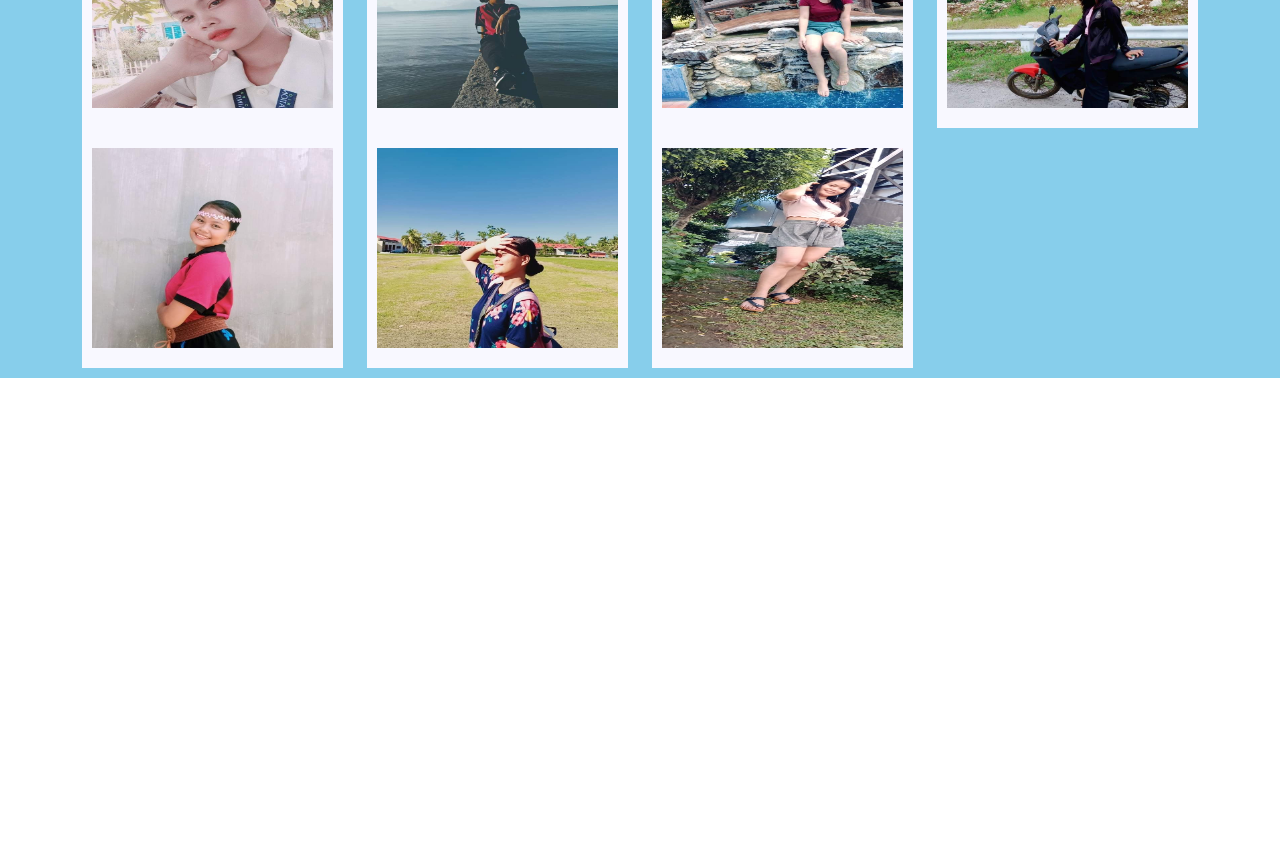
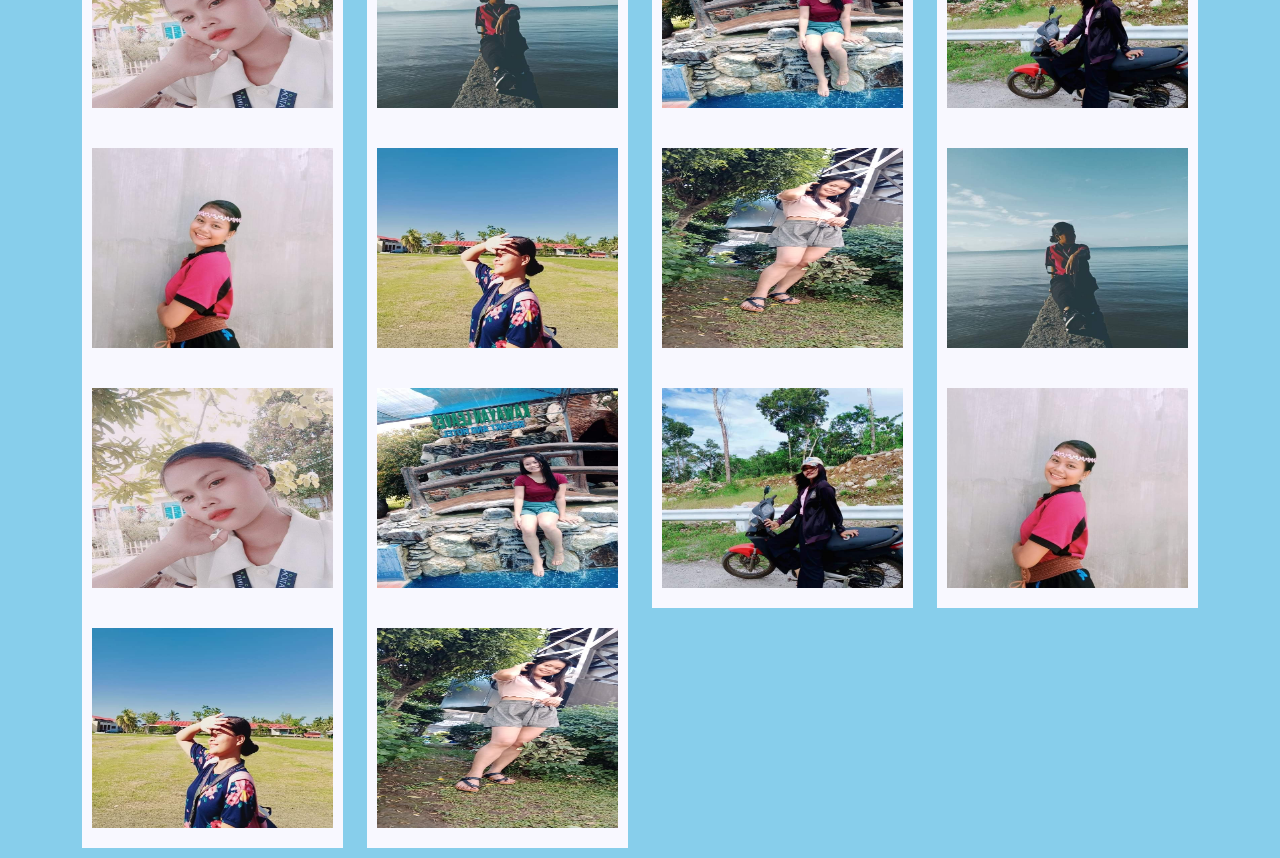
Before and after one commit to CherryCuna8/MidtermExam, an Angular app: page /gallery in a window 1280 px wide. Shown: the part 240-1098 px from the top of the page. Before the commit the page ends 800 px from the top, so only its background shows below. Built offline with nearby package versions, Linux system fonts and the light colour scheme.

Commit message:
updating gallery content

```diff
--- a/src/app/gallery/gallery.component.ts
+++ b/src/app/gallery/gallery.component.ts
@@ -19,6 +19,13 @@ export class GalleryComponent implements OnInit {
     {'id':5,'image':'../../assets/pic4.jpg'},
     {'id':6,'image':'../../assets/pic5.jpg'},
     {'id':7,'image':'../../assets/pic6.jpg'},
+    {'id':8,'image':'../../assets/pic1.jpg'},
+    {'id':9,'image':'../../assets/Cherry.jpg'},
+    {'id':10,'image':'../../assets/pic2.jpg'},
+    {'id':11,'image':'../../assets/pic3.jpg'},
+    {'id':12,'image':'../../assets/pic4.jpg'},
+    {'id':13,'image':'../../assets/pic5.jpg'},
+    {'id':14,'image':'../../assets/pic6.jpg'},
 
 
   ]
```
